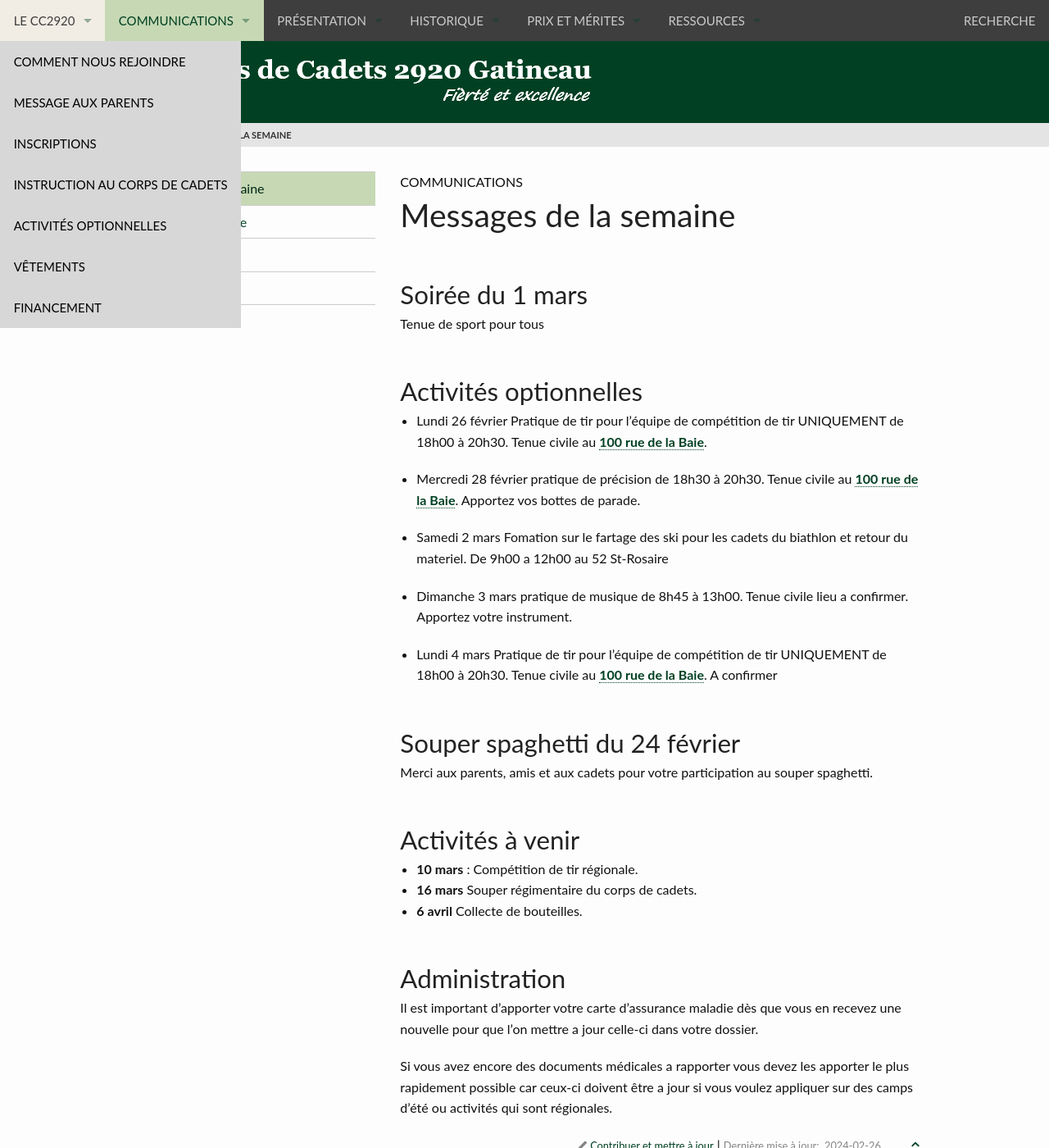
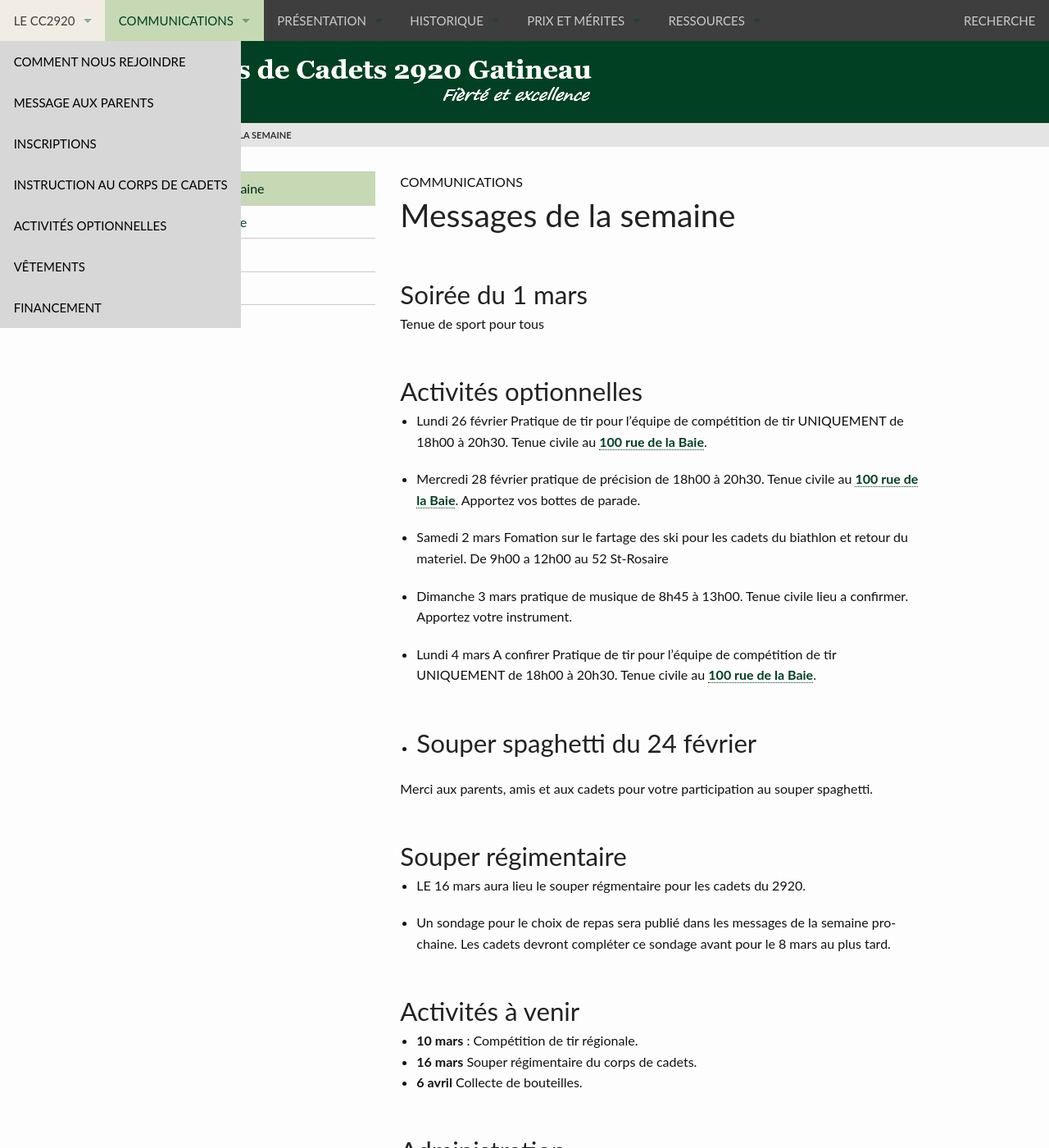
Before and after one commit to CC2920/web, a Jekyll site: the page built from _communications/messages.md, in a window 1280 px wide and 1400 px high. Shown: the whole window at 82% size. Built offline with Jekyll 4.4.1, drawn with Linux system fonts in a browser that asks for light colours.

Commit message:
Update messages.md

```diff
--- a/_communications/messages.md
+++ b/_communications/messages.md
@@ -11,17 +11,23 @@ Tenue de sport pour tous
 
 -  Lundi 26 février  Pratique de tir pour l'équipe de compétition de tir UNIQUEMENT de 18h00 à 20h30. Tenue civile au [100 rue de la Baie](/information/comment-nous-rejoindre/).
 
--  Mercredi 28 février pratique de précision de 18h30 à 20h30. Tenue civile au [100 rue de la Baie](/information/comment-nous-rejoindre/). Apportez vos bottes de parade.
+-  Mercredi 28 février pratique de précision de 18h00 à 20h30. Tenue civile au [100 rue de la Baie](/information/comment-nous-rejoindre/). Apportez vos bottes de parade.
 
  - Samedi 2 mars Fomation sur le fartage des ski pour les cadets du biathlon et retour du materiel. De 9h00 a 12h00 au 52 St-Rosaire
 
  - Dimanche 3 mars pratique de musique de 8h45 à 13h00. Tenue civile lieu a confirmer. Apportez votre instrument.
 
- - Lundi 4 mars Pratique de tir pour l'équipe de compétition de tir UNIQUEMENT de 18h00 à 20h30. Tenue civile au [100 rue de la Baie](/information/comment-nous-rejoindre/). A confirmer
-
+ - Lundi 4 mars  A confirer Pratique de tir pour l'équipe de compétition de tir UNIQUEMENT de 18h00 à 20h30. Tenue civile au [100 rue de la Baie](/information/comment-nous-rejoindre/).
+ -
 ## Souper spaghetti du 24 février
 
 Merci aux parents, amis et aux cadets pour votre participation au souper spaghetti.
+
+## Souper régimentaire
+
+- LE 16 mars aura lieu le souper régmentaire pour les cadets du 2920.
+
+- Un sondage pour le choix de repas sera publié dans les messages de la semaine prochaine.  Les cadets devront compléter ce sondage avant pour le 8 mars au plus tard.
 
 ## Activités à venir
 
```
